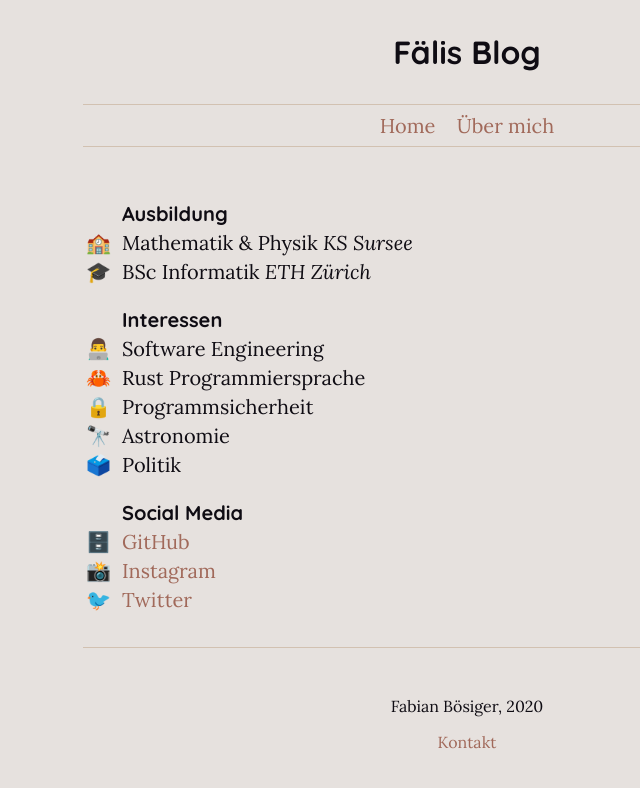
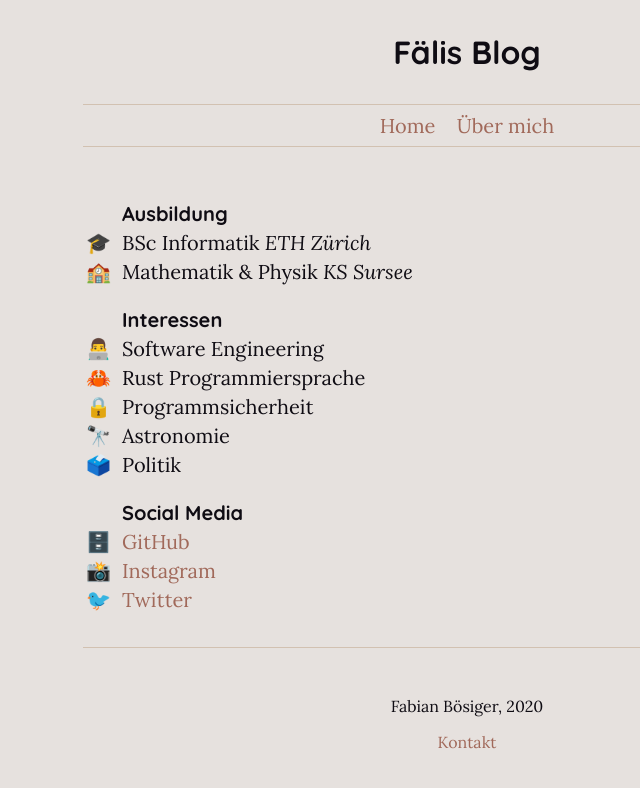
Before and after one commit to fabianboesiger/fabianboesiger.github.io, a Jekyll site: the page built from about.html, in a window 1280 px wide. Shown: the top 788 px of the page, without its empty margins (173-813 px from the left). Built offline with Jekyll 4.4.1, drawn with Linux system fonts in a browser that asks for light colours; part of the change alters nothing that is shown.

```diff
--- a/about.html
+++ b/about.html
@@ -4,8 +4,8 @@ layout: default
 
 <table class="about">
     <tr><th></th><th>Ausbildung</th></tr>
+    <tr><td>🎓</td><td>BSc Informatik <i>ETH Zürich</i></tr>
     <tr><td>🏫</td><td>Mathematik & Physik <i>KS Sursee</i></td></tr>
-    <tr><td>🎓</td><td>BSc Informatik <i>ETH Zürich</i></tr>
     <tr><th></th><th>Interessen</th></tr>
     <tr><td>👨‍💻</td><td>Software Engineering</td></tr>
     <tr><td>🦀</td><td>Rust Programmiersprache</td></tr>
```
